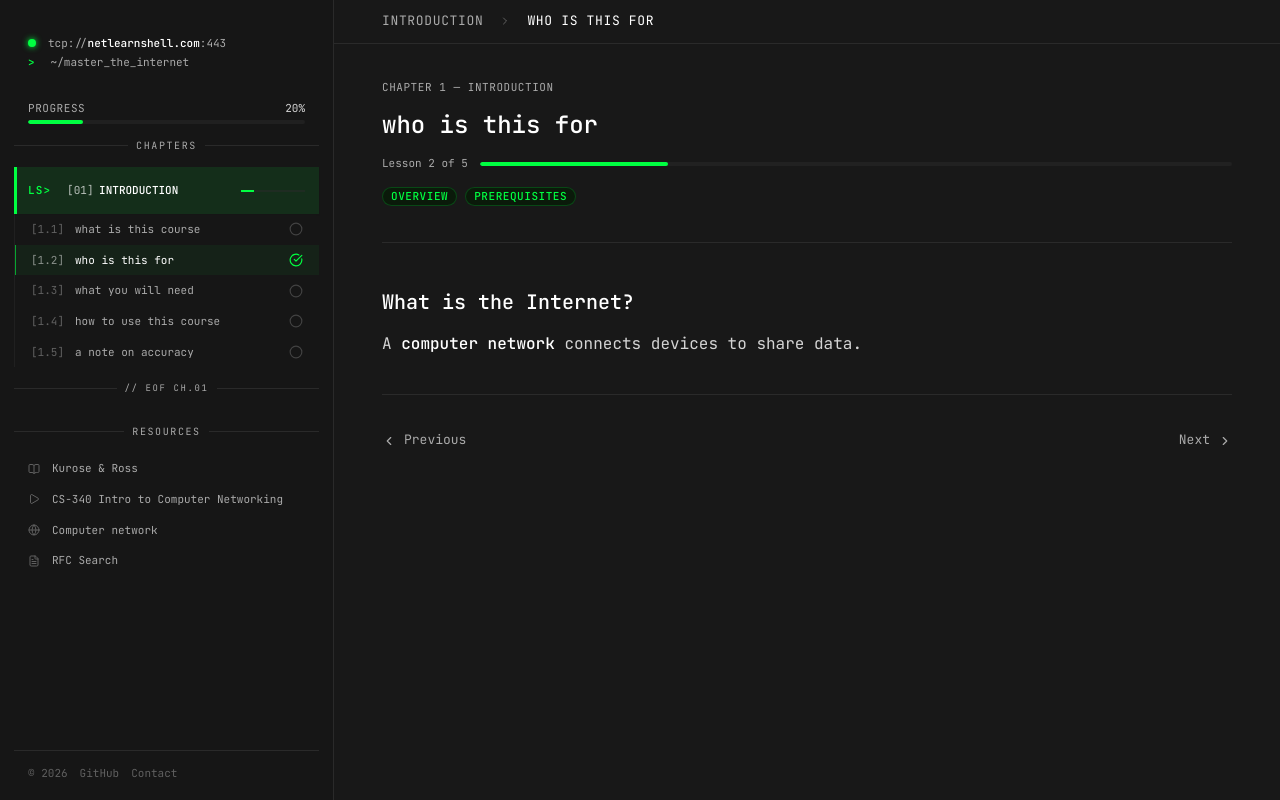
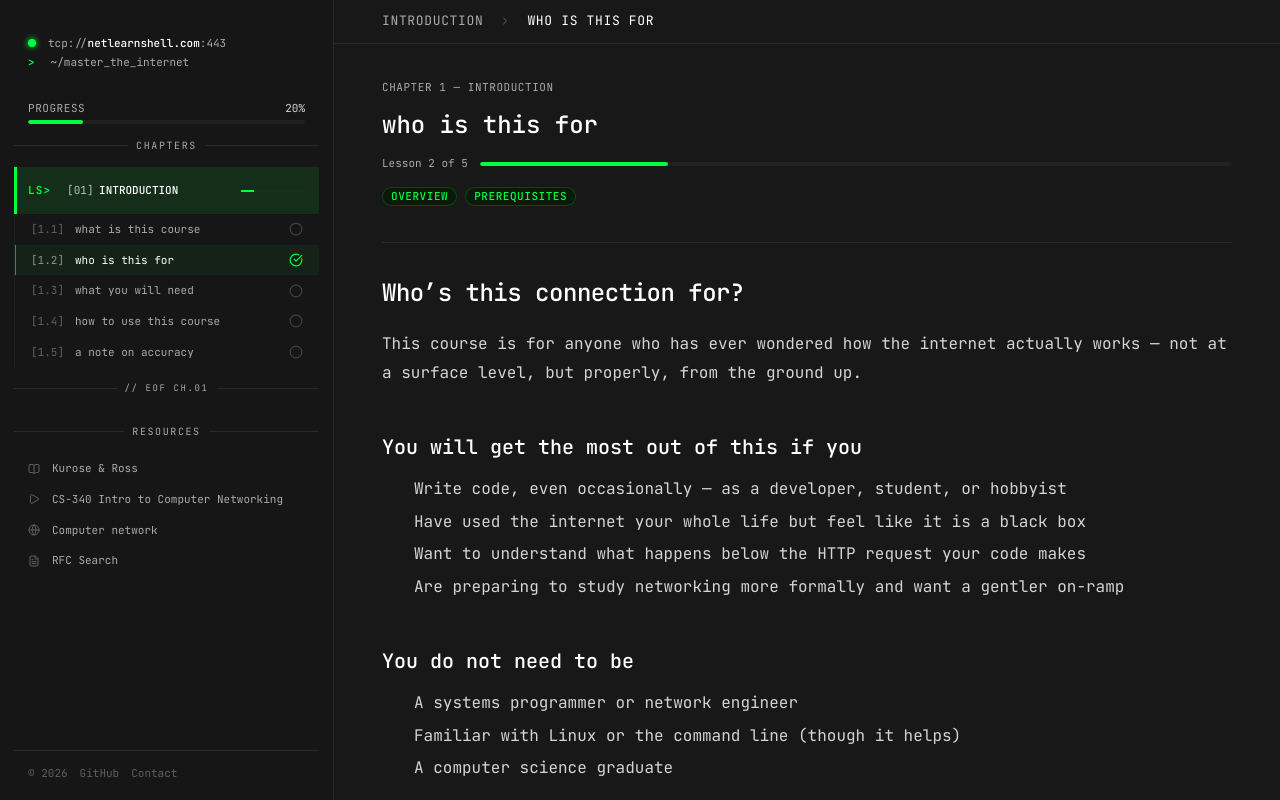
Before and after one commit to Kerliula/NetLearnShell, a React (Vite) app: page /learn/01-Introduction/who-is-this-for in a window 1280 px wide. Built offline with nearby package versions, Linux system fonts and the light colour scheme.

Commit message:
feat: add 1.2 who is this for

```diff
--- a/content/01-Introduction/who-is-this-for.mdx
+++ b/content/01-Introduction/who-is-this-for.mdx
@@ -1,3 +1,27 @@
-## What is the Internet?
+# Who’s this connection for?
 
-A **computer network** connects devices to share data.
+This course is for anyone who has ever wondered how the internet actually works
+— not at a surface level, but properly, from the ground up.
+
+## You will get the most out of this if you
+
+- Write code, even occasionally — as a developer, student, or hobbyist
+- Have used the internet your whole life but feel like it is a black box
+- Want to understand what happens below the HTTP request your code makes
+- Are preparing to study networking more formally and want a gentler on-ramp
+
+## You do not need to be
+
+- A systems programmer or network engineer
+- Familiar with Linux or the command line (though it helps)
+- A computer science graduate
+
+If you can read a `for` loop and you know that websites involve a server
+somewhere — you are ready.
+
+## A word for the self-taught
+
+Much of networking education is aimed at certification tracks — memorizing
+commands, passing exams. This course takes the opposite approach. The goal is
+intuition first, vocabulary second. If you have been self-teaching your way
+through software, this course is written with you in mind.
```
